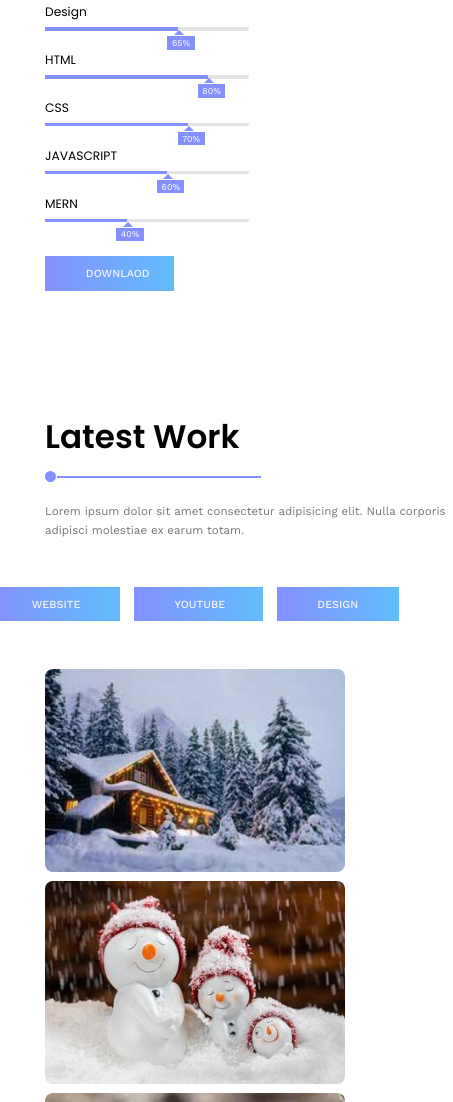
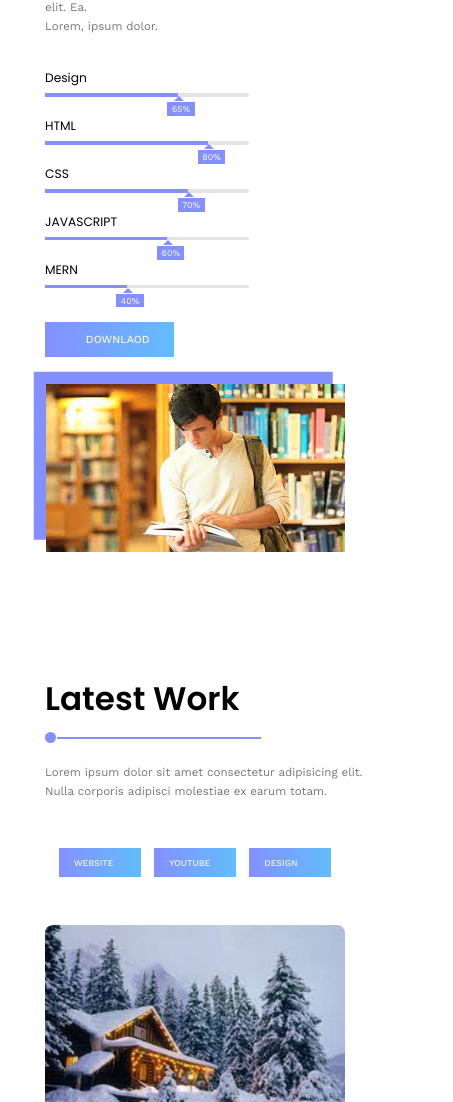
Before and after one commit to MShoaibNasir/profile_website, a plain HTML site: page index.html in a window 390 px wide. Shown: the part 898-2000 px from the top of the page, 453 px wide, since content can reach past the window. Drawn offline with nearby package versions, Linux system fonts and the light colour scheme; a web font is replaced by a local one.

Commit message:
this is code for responsiveness(mobile friendly)

```diff
--- a/css/style.css
+++ b/css/style.css
@@ -975,6 +975,9 @@ footer p:first-child {
 
 
 @media screen and (max-width: 900px) {
+    .sectionthree{
+        overflow-x: hidden;
+    }
     .header__left {
         display: none;
 
@@ -1042,6 +1045,9 @@ footer p:first-child {
 
 /* thapa resposnive techqniques */
 @media screen and (max-width: 1300px) {
+    .sectionthree{
+        overflow-x: hidden;
+    }
 
     .container {
         max-width: 100rem;
@@ -1062,6 +1068,9 @@ footer p:first-child {
 
 
 @media screen and (max-width: 1100px) {
+    .sectionthree{
+        overflow-x: hidden;
+    }
 
     html {
         font-size: 50.5%;
@@ -1082,15 +1091,22 @@ footer p:first-child {
 }
 
 @media screen and (max-width: 900px) {
+    .sectionthree{
+        overflow-x: hidden;
+    }
     .sectionone .grid-two-column {
         grid-template-columns: 1fr;
         text-align: center;
 
     }
+    .section{
+        padding: 9rem 10rem;
+    }
 
     .sectionone .left {
         grid-column: 1/-1;
     }
+
 
     .sectionone .inner_text {
         display: flex;
@@ -1124,10 +1140,10 @@ footer p:first-child {
         justify-self: left;
     }
 
-    .sectiontwo .container {
-        /* width: 700px; */
-        margin: 0 auto;
-    }
+
+
+
+
 
     .sectionthree .box .grid {
         /* grid-template-columns: 1fr; */
@@ -1138,6 +1154,7 @@ footer p:first-child {
 
     .footer .container {
         width: 700px;
+
     }
 
     .sectionsix .container {
@@ -1165,15 +1182,21 @@ footer p:first-child {
         grid-template-columns: 1fr 1fr;
     }
 
+
+
 }
 
 
 
 @media screen and (max-width: 760px) {
+    .sectionthree{
+        overflow-x: hidden;
+    }
     html {
         font-size: 42.5%;
         /* (it means 1rem=10px) */
     }
+
 
     .section .container{
         width: 550px;
@@ -1187,9 +1210,15 @@ footer p:first-child {
     .sectionthree .container .grid {
         gap: 3rem;
     }
+    .section{
+        padding: 9rem 5rem;
+    }
 
 }
 @media screen and (max-width: 600px) {
+    .sectionthree{
+        overflow-x: hidden;
+    }
     .sectiontwo .left .inner_img {
         width: 130%;
     }
@@ -1219,8 +1248,23 @@ footer p:first-child {
 
 }
 @media screen and (max-width: 500px) {
+    .sectionthree{
+        overflow-x: hidden;
+    }
     .section .container{
         width: 300px;
+        /* grid-template-columns: 1fr; */
+    }
+    .sectionone .inner_img {
+        width: 244%;
+        display: flex;
+        justify-content: center;
+        align-items: center;
+    }
+    .section .container {
+        width: 300px;
+        grid-template-columns: 1fr ;
+        gap: 4rem;
     }
     .sectionfive .container .grid {
         gap: 1rem;
@@ -1254,15 +1298,46 @@ footer p:first-child {
     }
     .section .container {
         width: 300px;
+        grid-template-columns: 1fr ;
+        gap: 4rem;
+    }
+    .sectionone .inner_img {
+        width: 110%;
+        display: flex;
+        justify-content: center;
+        align-items: center;
+    }
+    .sectionfour .grid{
+        grid-template-columns:1fr 1fr ;
+    }
+    .footer .grid{
         grid-template-columns: 1fr 1fr;
-        gap: 4rem;
     }
 
 
+.sectionthree .btn {
+        background: var(--gradientsupport);
+        padding: 1.4rem 2.2rem;
+        width: 12rem;
+        border: none;
+        color: var(--helper-tint);
+        display: inline-block;
+        text-transform: uppercase;
+        font-size: 1.3rem;
+        font-weight: 500;
+        cursor: pointer;
+        transition: all linear 0.3s;
+        -webkit-transition: all linear 0.3s;
+        -o-transition: all linear 0.3s;
+        -moz-transition: all linear 0.3s;
+        white-space: nowrap;
+    }.sectionthree p{
+        padding: 0 10rem 0 0;
+    }
 
-
-
-
+body{
+    overflow-x: hidden;
+}
 
 
 
```
